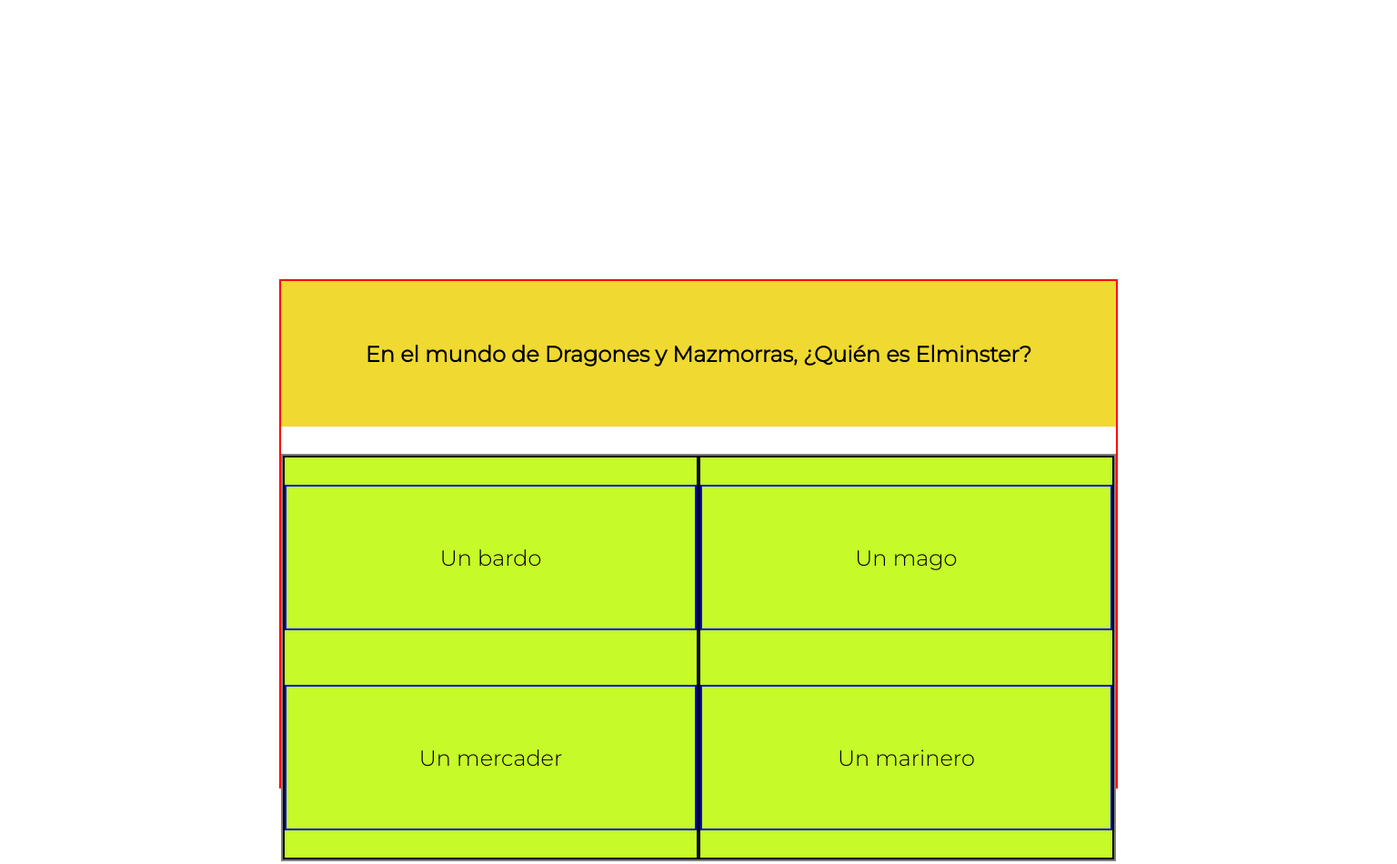
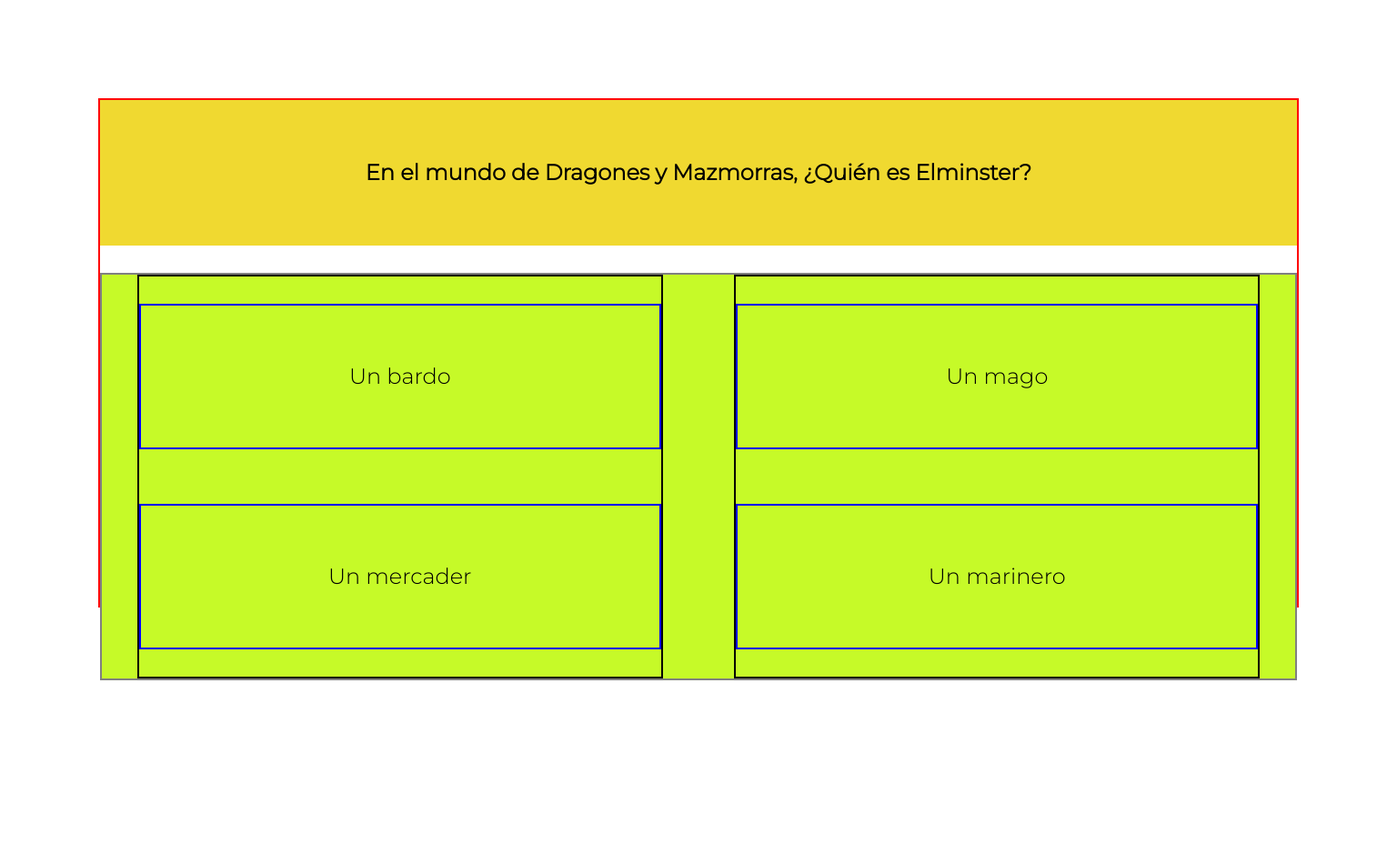
Before and after one commit to francospatz/quiz, a plain HTML site: page pages/quiz.html in a window 1536 px wide. Shown: the whole page at 91% size. After the commit the page ends 800 px from the top, so only its background shows below. Drawn offline with Linux system fonts and the light colour scheme.

Commit message:
Segundo commit
se arreglaron un poco los márgenes

```diff
--- a/css/style.css
+++ b/css/style.css
@@ -98,7 +98,7 @@ fieldset > div:nth-child(5){
 
 @media only screen and (min-width: 768px) {
     main{
-        padding: 20%;
+        padding: 7%;
     }
     fieldset{
         height: 70vh;
@@ -114,7 +114,7 @@ fieldset > div:nth-child(5){
     }
     .column{
         width: 50%;
-
+        margin: 0 3%;
         display: flex;
         flex-direction: column;
         border:2px solid black;
@@ -128,11 +128,12 @@ fieldset > div:nth-child(5){
 }
 @media only screen and (min-width: 1366px) {
     main{
-        padding: 20%;
+        padding: 7%;
     }
     .column{
         display: flex;
         flex-direction: column;
+        margin: 0 3%;
     }
     .row{
         display: flex;
```
Also changed, not shown: pages/quiz.html (+0 -1 lines).
